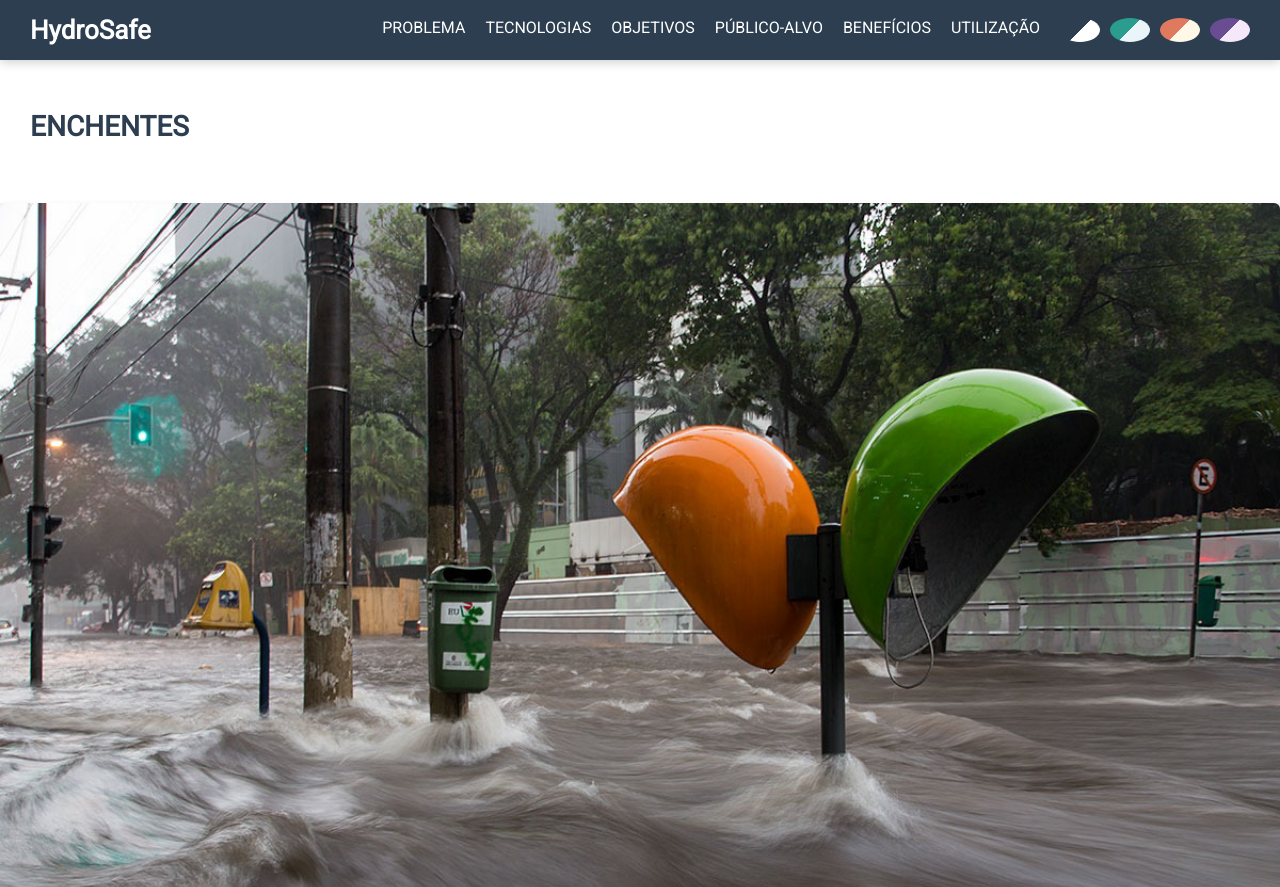
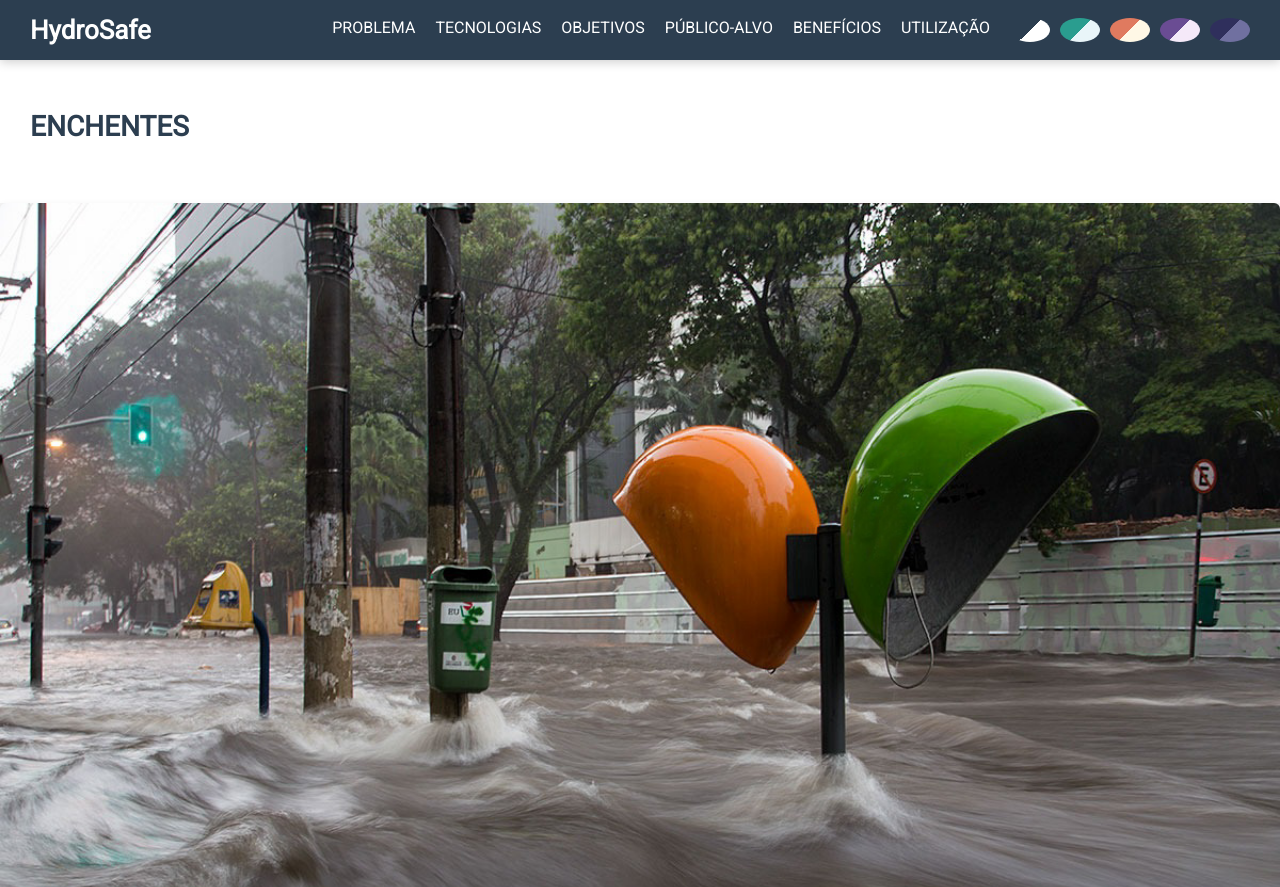
Before and after one commit to GlobalSolutionES/GS-FRONT-END, a plain HTML site: page index.html in a window 1280 px wide. Shown: the top 887 px of the page. Drawn offline with Linux system fonts and the light colour scheme.

Commit message:
Adicionando cor noturna

```diff
--- a/index.html
+++ b/index.html
@@ -31,7 +31,7 @@
                     <button class="bolinha" data-tema="tema-aqua" aria-label="Aqua"></button>
                     <button class="bolinha" data-tema="tema-quente" aria-label="Quente"></button>
                     <button class="bolinha" data-tema="tema-lilas" aria-label="Lilás"></button>
-
+                    <button class="bolinha" data-tema="noturno" aria-label="Noturno"></button>
                 </div>
             </li>
         </ul>
--- a/src/css/style.css
+++ b/src/css/style.css
@@ -120,6 +120,10 @@ transform: scale(1.1);
   --cor2: #f5e9f9;
 }
 
+[data-tema="noturno"]{
+   --cor1: #2f2f5c;
+  --cor2: #7070a0;
+}
 /*Para mostrar a bolinha ativa no momento*/
 .bolinha.ativa{
   outline: 2px solid var(--cor1);
--- a/src/js/perso.js
+++ b/src/js/perso.js
@@ -5,7 +5,7 @@ document.addEventListener('DOMContentLoaded', function () {
         'tema-aqua': { fundo: '#e9f5f9', destaque: '#2a9d8f' },
         'tema-quente': { fundo: '#fff8e6', destaque: '#e07a5f' },
         'tema-lilas': { fundo: '#f5e9f9', destaque: '#6a4c93' },
-        'tema-noturno': { fundo: '#1e1e1e', destque: '#f5f5f5'}
+        'noturno': { fundo: '#7070a0', destaque: '#2f2f5c'}
     };
 
     const botoesTema = document.querySelectorAll('[data-tema]');
```
Also changed, not shown: src/pages/simulador.html (+1 -0 lines).
